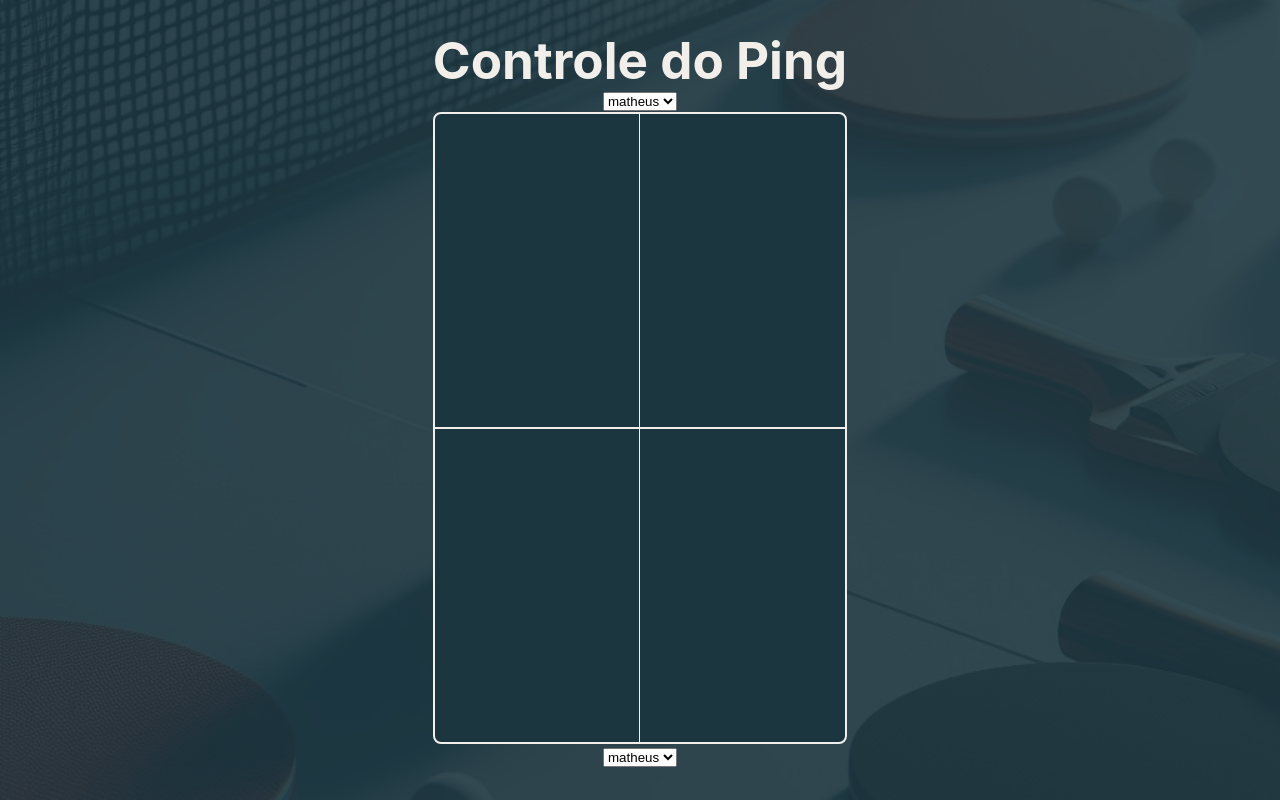
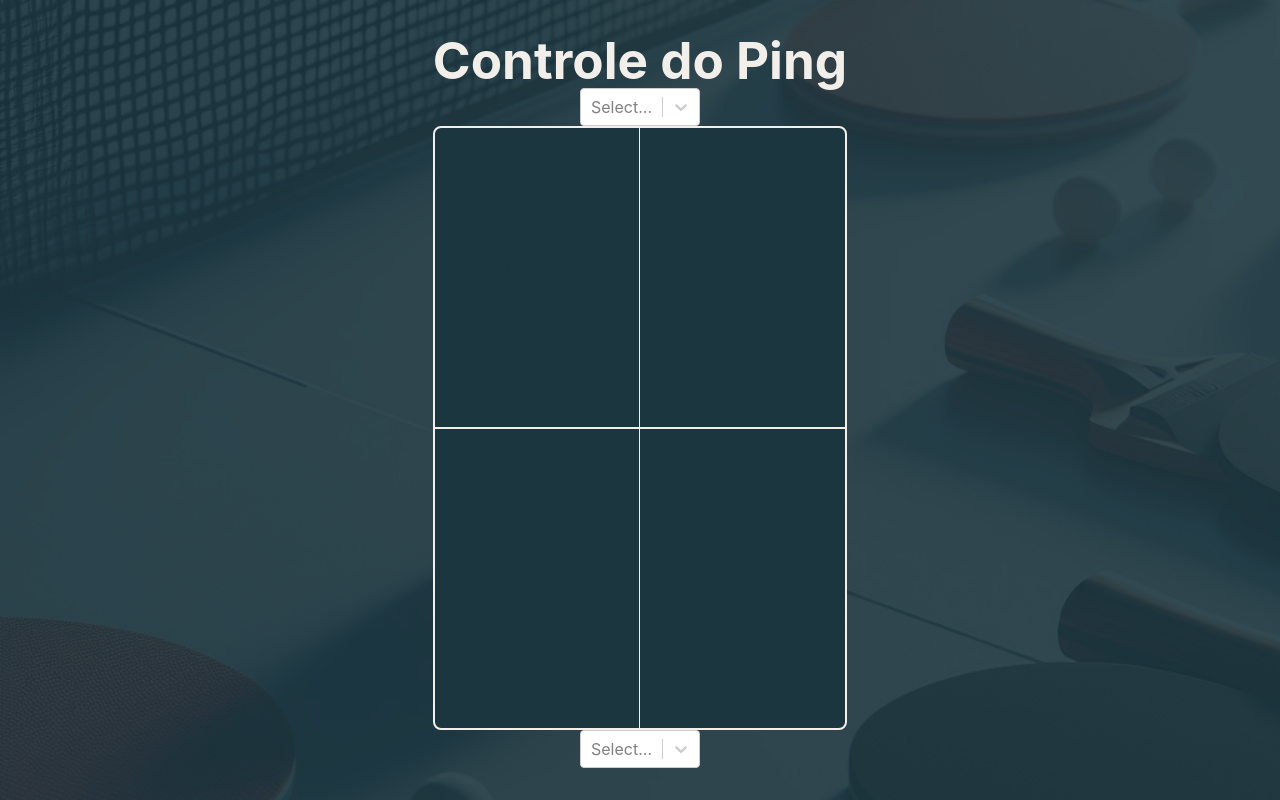
Before and after one commit to matheusassed/pingpong, a React (Vite) app: page /nova-partida in a window 1280 px wide. Built offline with nearby package versions, Linux system fonts and the light colour scheme; no server answers.

Commit message:
adicionar seleção de jogadores (fixos) e salvar novo jogador em banco

```diff
--- a/package.json
+++ b/package.json
@@ -10,9 +10,11 @@
     "preview": "vite preview"
   },
   "dependencies": {
+    "@supabase/supabase-js": "^2.39.7",
     "react": "^18.2.0",
     "react-dom": "^18.2.0",
-    "react-router-dom": "^6.22.2"
+    "react-router-dom": "^6.22.2",
+    "react-select": "^5.8.0"
   },
   "devDependencies": {
     "@types/react": "^18.2.56",
--- a/src/pages/NovaPartida/NovaPartida.tsx
+++ b/src/pages/NovaPartida/NovaPartida.tsx
@@ -1,31 +1,63 @@
-import { useEffect, useState } from 'react';
+import { useEffect, useState } from 'react'
 import styles from './NovaPartida.module.scss'
-import { listaUsuarios } from '../../service/service';
-import { Jogador } from '../../types';
+import { listaUsuarios, salvarJogador } from '../../service/service'
+import { Jogador, Opcao } from '../../types'
+import CreatableSelect from 'react-select/creatable'
+
+const criarOpcao = (label: string) => ({
+  label,
+  value: label.toLowerCase().replace(/\W/g, ''),
+})
 
 const NovaPartida = () => {
-  const [listaJogadoresCadastrados, setListaJogadoresCadastrados] = useState<Jogador[]>([])
+  const [listaJogadoresCadastrados, setListaJogadoresCadastrados] = useState<Opcao[]>([])
+  const [carregando, setCarregando] = useState<boolean>(false)
+
+  const [jogador1, setJogador1] = useState<Opcao | null>()
+  const [jogador2, setJogador2] = useState<Opcao | null>()
 
   const buscaListaDeJogadoresCadastrados = async () => {
     const retorno = await listaUsuarios()
-    setListaJogadoresCadastrados(retorno)
+    const retornoAjustadoParaSelect:Opcao[] = retorno.map((jogador:Jogador) => ({
+      label: jogador.nome,
+      value: jogador.nome.toLowerCase().replace(/\W/g, '')
+    }))
+    setListaJogadoresCadastrados(retornoAjustadoParaSelect)
   }
+
+  const salvaNovoJogador = async (informacoesJogador:Opcao) => {
+    await salvarJogador(informacoesJogador.label)
+  }
+
+  const tratarCriacao = (valorInput: string) => {
+    setCarregando(true)
+
+    const novaOpcao = criarOpcao(valorInput)
+    setListaJogadoresCadastrados((prev) => [...prev, novaOpcao])
+    setCarregando(false)
+
+    setJogador1(novaOpcao)
+    salvaNovoJogador(novaOpcao)
+  };
 
   useEffect(() => {
     buscaListaDeJogadoresCadastrados()
   }, [])
+
   return(
     <section className={ styles.novaPartida }>
       <div className={ styles.nomeJogador }>
         {
           !!listaJogadoresCadastrados && !!listaJogadoresCadastrados.length &&
-          <select title="jogador 1">
-            {
-              listaJogadoresCadastrados.map((jogador:Jogador) => (
-                <option value={jogador.id}>{jogador.nome}</option>
-              ))
-            }
-          </select>
+          <CreatableSelect
+            isClearable
+            isDisabled={carregando}
+            isLoading={carregando}
+            onChange={(novoValor) => setJogador1(novoValor)}
+            onCreateOption={tratarCriacao}
+            options={listaJogadoresCadastrados}
+            value={jogador1}
+          />
         }
       </div>
 
@@ -53,13 +85,15 @@ const NovaPartida = () => {
       <div className={ styles.nomeJogador }>
         {
           !!listaJogadoresCadastrados && !!listaJogadoresCadastrados.length &&
-          <select title="jogador 1">
-            {
-              listaJogadoresCadastrados.map((jogador:Jogador) => (
-                <option value={jogador.id}>{jogador.nome}</option>
-              ))
-            }
-          </select>
+          <CreatableSelect
+            isClearable
+            isDisabled={carregando}
+            isLoading={carregando}
+            onChange={(novoValor) => setJogador2(novoValor)}
+            onCreateOption={tratarCriacao}
+            options={listaJogadoresCadastrados}
+            value={jogador2}
+          />
         }
       </div>
     </section>
--- a/src/service/service.ts
+++ b/src/service/service.ts
@@ -1,3 +1,8 @@
+import { createClient } from '@supabase/supabase-js'
+const supabaseUrl:string = import.meta.env.VITE_BASE_URL
+const supabaseKey:string = import.meta.env.VITE_SUPABASE_KEY
+const supabase = createClient(supabaseUrl, supabaseKey)
+
 export const listaUsuarios = async () => {
   return [
     {
@@ -14,3 +19,12 @@ export const listaUsuarios = async () => {
     }
   ]
 }
+
+export const salvarJogador = async (nome:string) => {
+  const { data, error } = await supabase
+    .from('players')
+    .insert([{ name: nome }])
+    .select();
+  console.log(data)
+  console.log(error)
+}
--- a/src/types.ts
+++ b/src/types.ts
@@ -1,4 +1,8 @@
 export interface Jogador{
-  id: number;
   nome: string;
 }
+
+export interface Opcao {
+  readonly label: string;
+  readonly value: string;
+}
```
Also changed, not shown: 1 other file (tests, documents, lock files or other folders).
